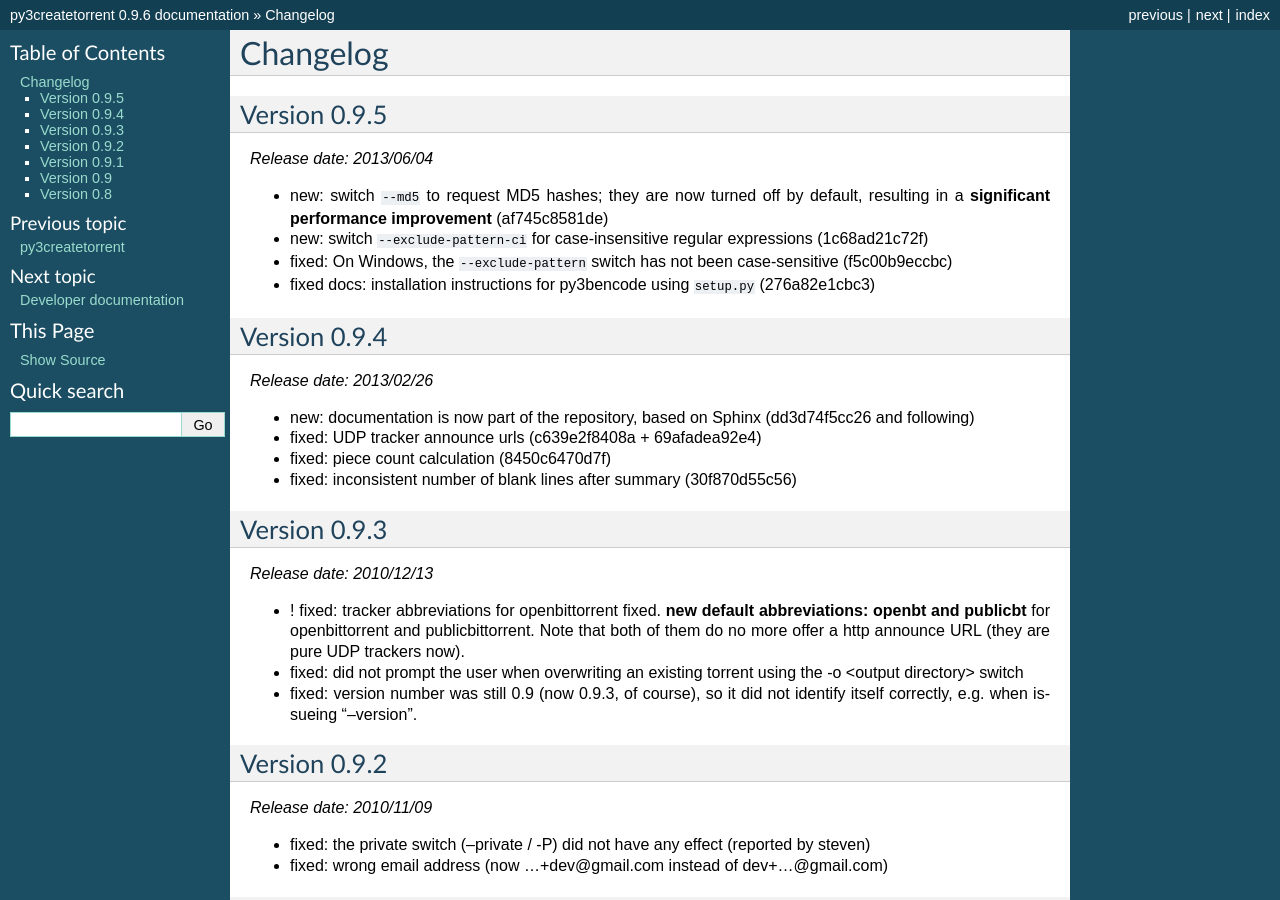
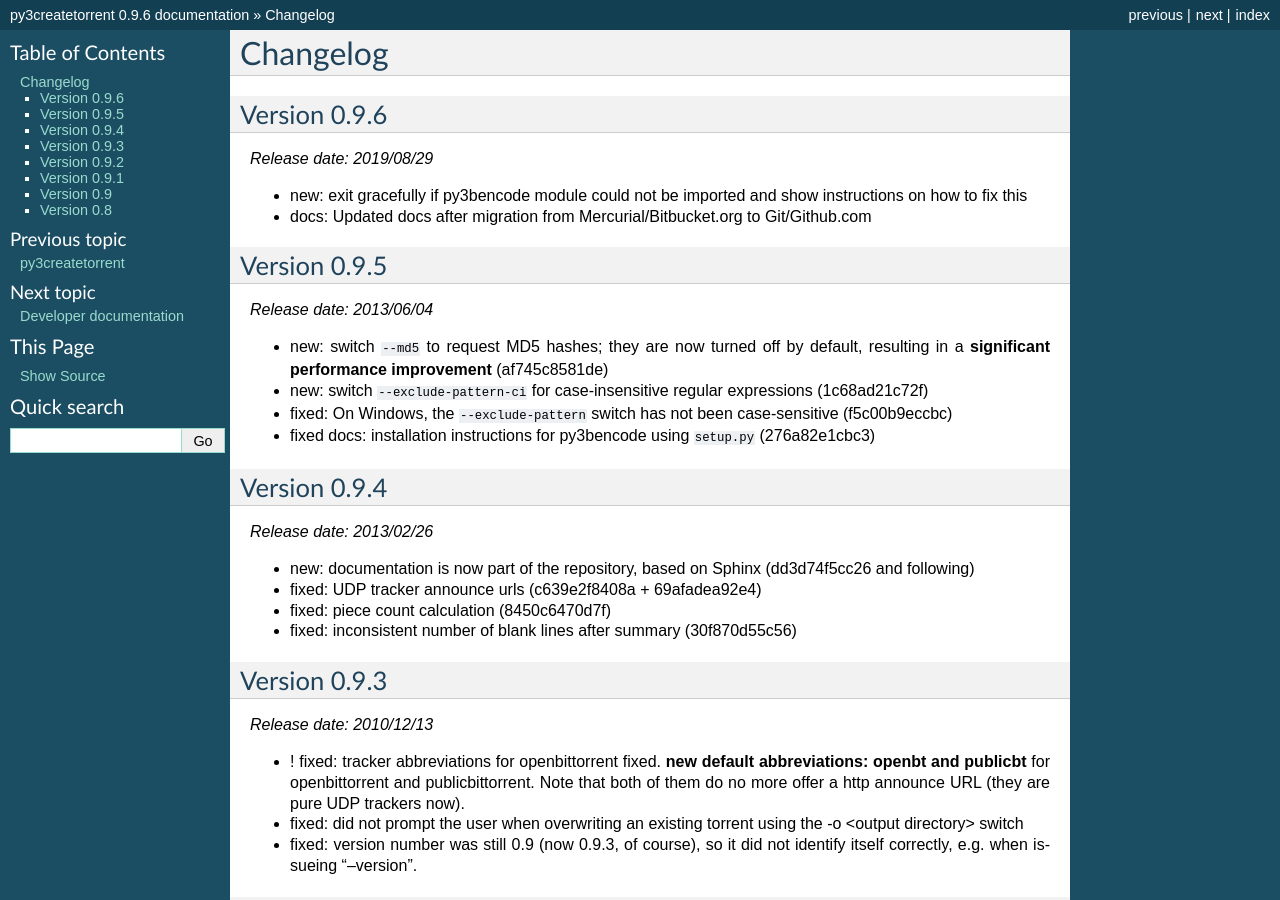
Before and after one commit to rsnitsch/py3createtorrent, a Sphinx documentation site: the page built from docs/source/changelog.rst, in a window 1280 px wide and 900 px high. Built offline with Sphinx 7.4.7, drawn with Linux system fonts in a browser that asks for light colours.

Commit message:
Update changelog

```diff
--- a/docs/source/changelog.rst
+++ b/docs/source/changelog.rst
@@ -1,5 +1,14 @@
 Changelog
 =========
+
+Version 0.9.6
+-------------
+
+*Release date: 2019/08/29*
+
+* new: exit gracefully if py3bencode module could not be imported and show
+  instructions on how to fix this
+* docs: Updated docs after migration from Mercurial/Bitbucket.org to Git/Github.com
 
 Version 0.9.5
 -------------
```
